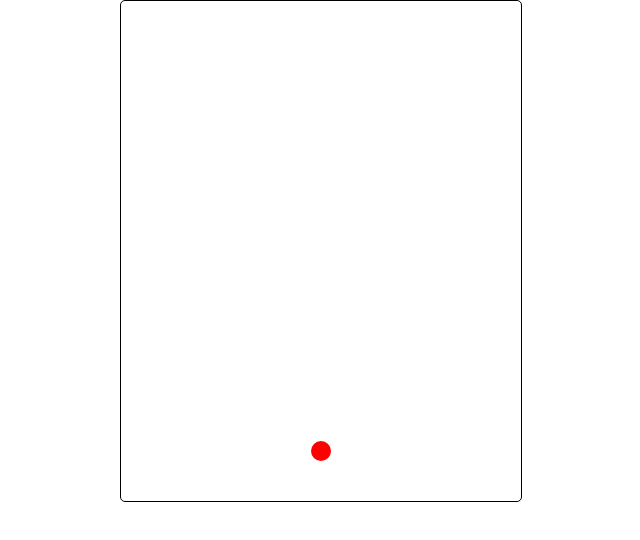
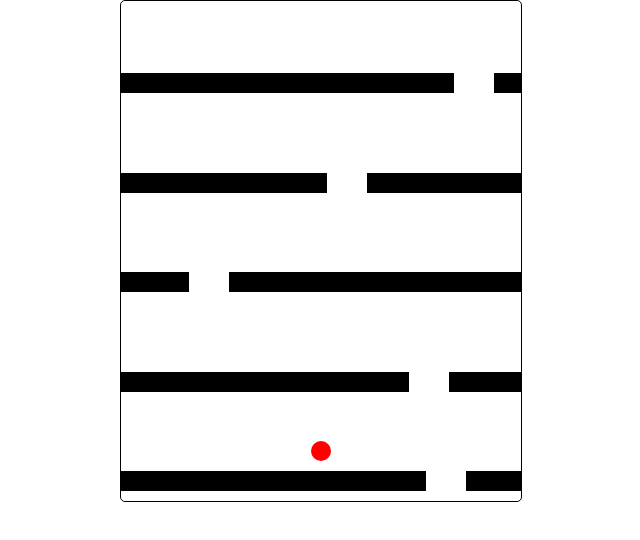
Before and after one commit to Gungzilla16/dropball-game-html, a plain HTML site: page index.html in a window 1280 px wide. Shown: the whole page, without its empty margins (319-959 px from the left). Drawn offline with Linux system fonts and the light colour scheme.

Commit message:
Update block and hole

```diff
--- a/script.js
+++ b/script.js
@@ -1,6 +1,9 @@
 const character = document.getElementById('character');
+const game = document.getElementById('game');
 let interval;
 let both = 0;
+let counter = 0;
+let currentBlocks = [];
 
 function moveLeft() {
     let left =
@@ -35,3 +38,39 @@ window.addEventListener('keyup', event => {
     clearInterval(interval);
     both = 0;
 });
+
+setInterval (function () {
+    let blockLast = document.getElementById('block'+(counter -1));
+    let holeLast = document.getElementById('hole'+(counter -1));
+        if (counter > 0) {
+            var blockLastTop =
+            parseInt(window.getComputedStyle(blockLast).getPropertyValue('top'));
+            var holeLastTop =
+            parseInt(window.getComputedStyle(holeLast).getPropertyValue('top'));
+        }
+        if (blockLastTop < 400 || counter == 0) {
+            let block = document.createElement('div');
+            let hole = document.createElement('div');
+            block.setAttribute('class', 'block');
+            hole.setAttribute('class', 'hole');
+            block.setAttribute('id', 'block'+ counter);
+            hole.setAttribute('id', 'hole' + counter);
+            block.style.top = blockLastTop + 100 + 'px';
+            hole.style.top = holeLastTop + 100 + 'px';
+            let random = Math.floor(Math.random() * 360);
+            hole.style.left = random + 'px';
+            game.appendChild(block);
+            game.appendChild(hole);
+            currentBlocks.push(counter);
+            counter++;
+        }
+        for (var i = 0; i < currentBlocks.length; i++){
+            let current = currentBlocks[i];
+            let iblock = document.getElementById('block'+current);
+            let ihole = document.getElementById('hole'+current);
+            let iblockTop =
+            parseFloat(window.getComputedStyle(iblock).getPropertyValue('top'));
+            iblock.style.top = iblockTop - 0.5 + 'px';
+            ihole.style.top = iblockTop - 0.5 + 'px';
+        }
+}, 1);
--- a/style.css
+++ b/style.css
@@ -20,3 +20,19 @@
     left: 190px;
     z-index: 1000000;
 }
+.block {
+    width: 400px;
+    height: 20px;
+    background: black;
+    position: relative;
+    top: 100px;
+    margin-top: -20px;
+}
+.hole {
+    width: 40px;
+    height: 20px;
+    background-color: white;
+    position: relative;
+    top: 100px;
+    margin-top: -20px;
+}
```
